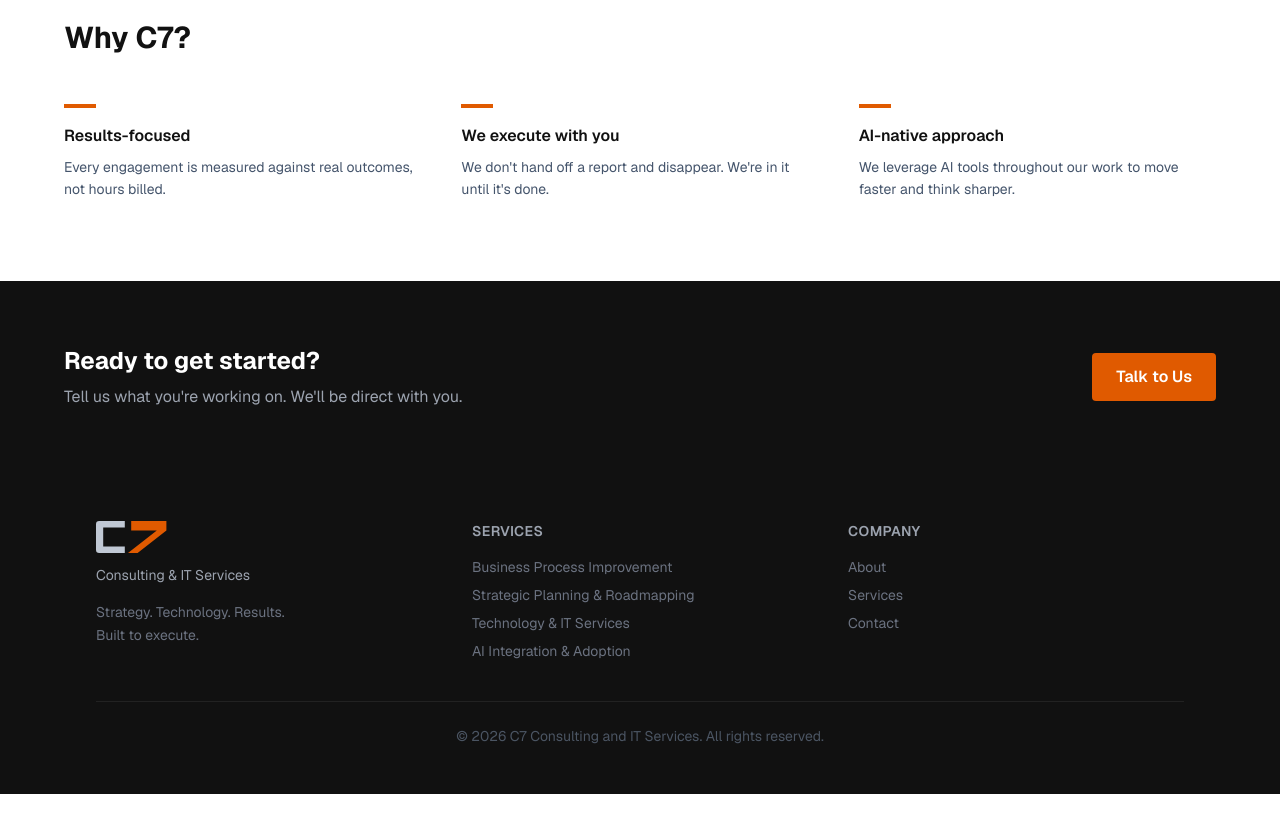
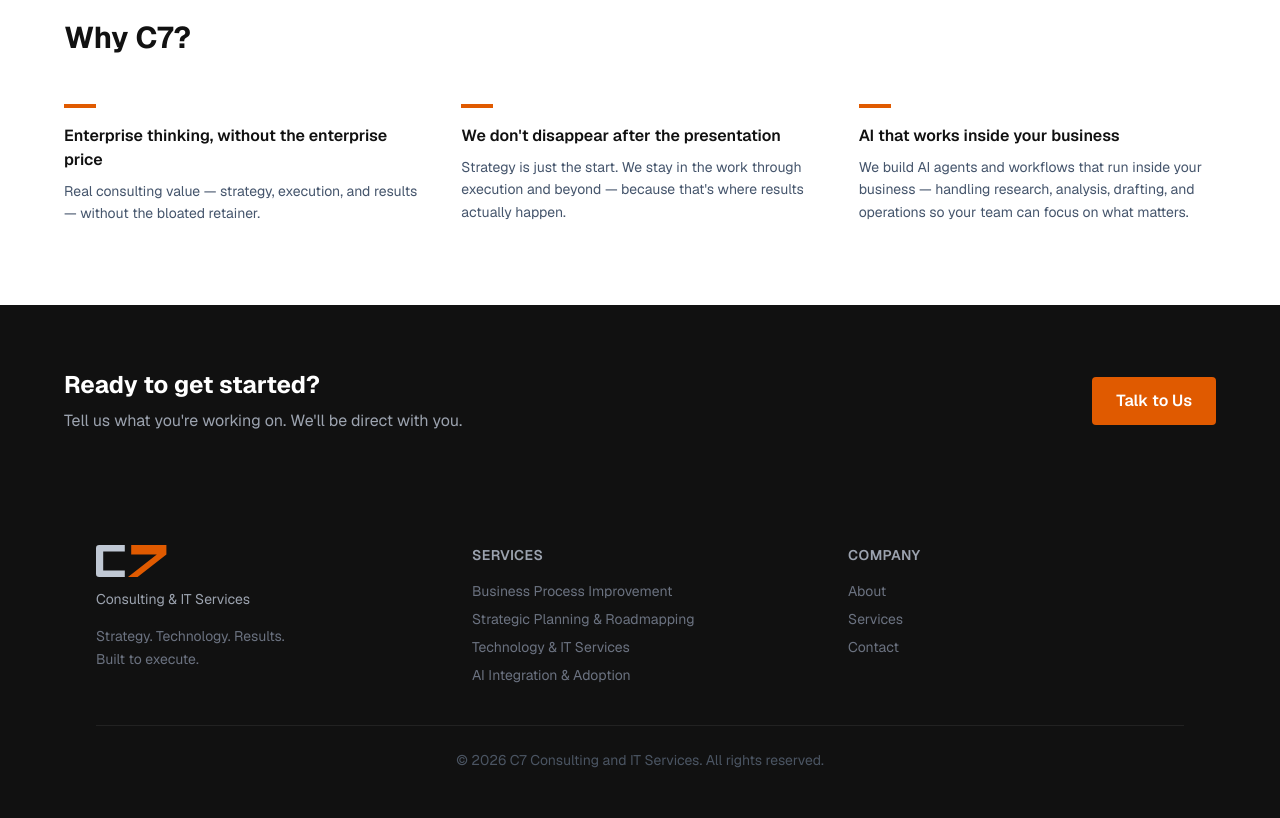
Before and after one commit to kcmadill/c7-website, a Next.js app: page / in a window 1280 px wide. Shown: the part 1380-2198 px from the top of the page. Before the commit the page ends 2174 px from the top, so only its background shows below. Built offline with nearby package versions, Linux system fonts and the light colour scheme.

Commit message:
update: workshop Why C7 differentiator tiles

```diff
--- a/app/page.tsx
+++ b/app/page.tsx
@@ -29,16 +29,16 @@ const featuredServices = [
 
 const differentiators = [
   {
-    title: "Results-focused",
-    desc: "Every engagement is measured against real outcomes, not hours billed.",
+    title: "Enterprise thinking, without the enterprise price",
+    desc: "Real consulting value — strategy, execution, and results — without the bloated retainer.",
   },
   {
-    title: "We execute with you",
-    desc: "We don't hand off a report and disappear. We're in it until it's done.",
+    title: "We don't disappear after the presentation",
+    desc: "Strategy is just the start. We stay in the work through execution and beyond — because that's where results actually happen.",
   },
   {
-    title: "AI-native approach",
-    desc: "We leverage AI tools throughout our work to move faster and think sharper.",
+    title: "AI that works inside your business",
+    desc: "We build AI agents and workflows that run inside your business — handling research, analysis, drafting, and operations so your team can focus on what matters.",
   },
 ];
 
```
